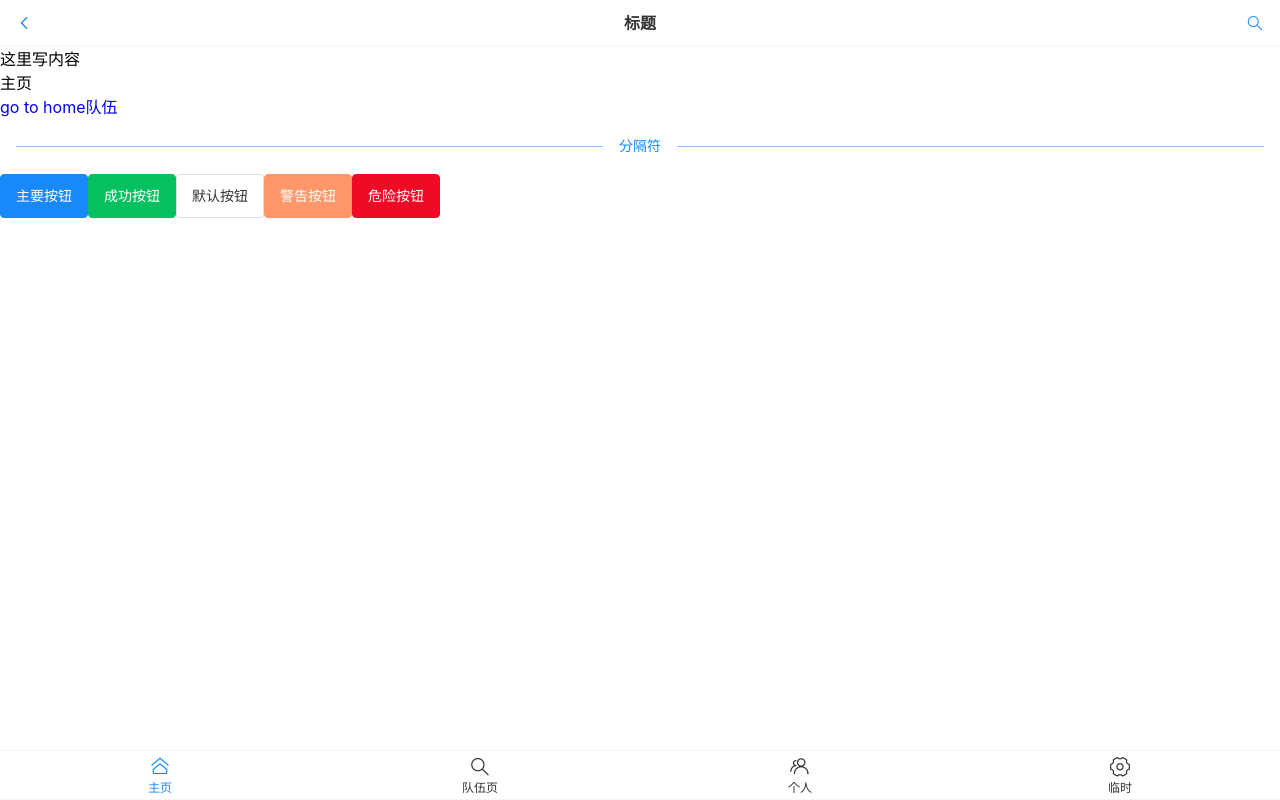
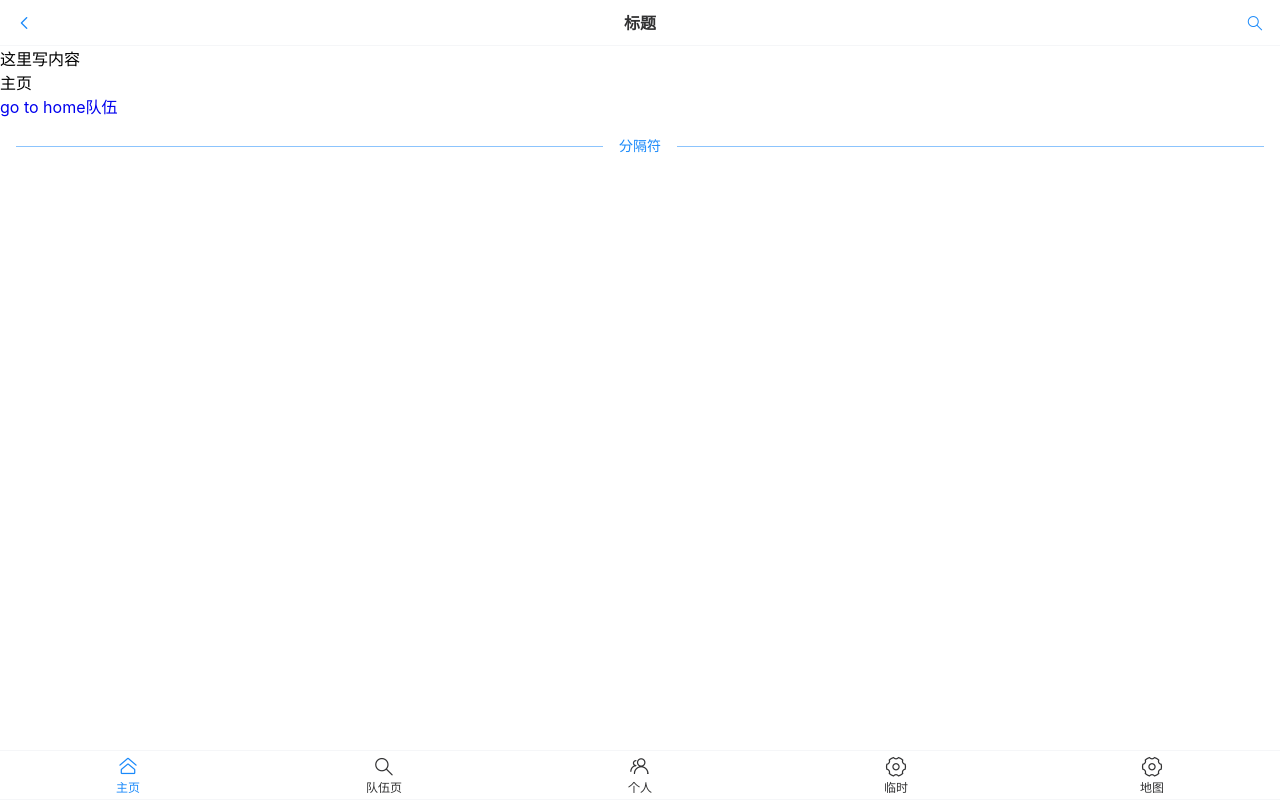
Before and after one commit to zhengqingquan/shanbei-user-front-vue, a Vue app: page /#/ in a window 1280 px wide. Built offline with nearby package versions, Linux system fonts and the light colour scheme.

Commit message:
一些修改。

```diff
--- a/components.d.ts
+++ b/components.d.ts
@@ -17,6 +17,7 @@ declare module '@vue/runtime-core' {
     RouterView: typeof import('vue-router')['RouterView']
     UsertList: typeof import('./src/components/UsertList.vue')['default']
     VanButton: typeof import('vant/es')['Button']
+    VanDivider: typeof import('vant/es')['Divider']
     VanIcon: typeof import('vant/es')['Icon']
     VanNavBar: typeof import('vant/es')['NavBar']
     VanSearch: typeof import('vant/es')['Search']
--- a/src/App.vue
+++ b/src/App.vue
@@ -10,27 +10,8 @@ import MyDivider from "./components/MyDivider.vue";
 
   <!--分隔符-->
   <my-divider/>
-
-  <van-button type="primary">主要按钮</van-button>
-  <van-button type="success">成功按钮</van-button>
-  <van-button type="default">默认按钮</van-button>
-  <van-button type="warning">警告按钮</van-button>
-  <van-button type="danger">危险按钮</van-button>
 </template>
 
 <style scoped>
-.logo {
-  height: 6em;
-  padding: 1.5em;
-  will-change: filter;
-  transition: filter 300ms;
-}
 
-.logo:hover {
-  filter: drop-shadow(0 0 2em #646cffaa);
-}
-
-.logo.vue:hover {
-  filter: drop-shadow(0 0 2em #42b883aa);
-}
 </style>
--- a/src/layouts/BasicLayout.vue
+++ b/src/layouts/BasicLayout.vue
@@ -7,7 +7,7 @@
       @click-right="onClickRight"
   >
     <template #right>
-      <van-icon name="search" size="18" />
+      <van-icon name="search" size="18"/>
     </template>
   </van-nav-bar>
 
@@ -16,7 +16,7 @@
   <div id="content">
     <!--    <template v-if="active === 'index'"> </template>-->
     <!--    <template v-if="active === 'team'"> </template>-->
-    <router-view />
+    <router-view/>
   </div>
 
   <router-link to="/">go to home</router-link>
@@ -35,14 +35,17 @@
     <van-tabbar-item to="/index" icon="setting-o" name="temp"
     >临时
     </van-tabbar-item>
+    <van-tabbar-item to="/WorldMap" icon="setting-o" name="worldmap"
+    >地图
+    </van-tabbar-item>
   </van-tabbar>
 </template>
 
 <!--setup 是Vue3的语法糖-->
 <!--会将所有定义的变量都暴露给页面，这样就不用写return-->
 <script setup>
-import { showToast } from "vant";
-import { useRouter } from "vue-router";
+import {showToast} from "vant";
+import {useRouter} from "vue-router";
 
 const router = useRouter();
 const onClickLeft = () => {
```
Also changed, not shown: src/config/route.ts (+6 -5 lines), src/pages/WorldMap.vue (added, +23 -0 lines), src/pages/SearchPage.vue (renamed from src/pages/Search.vue). Lines whose indentation alone changed are shown as unchanged.
